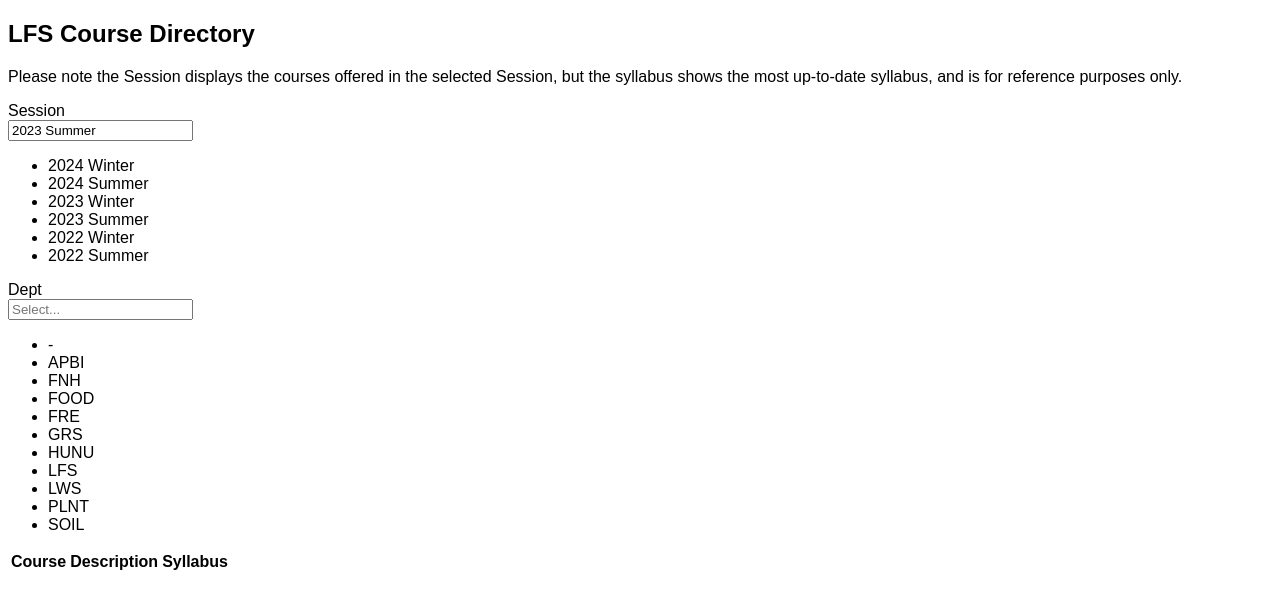
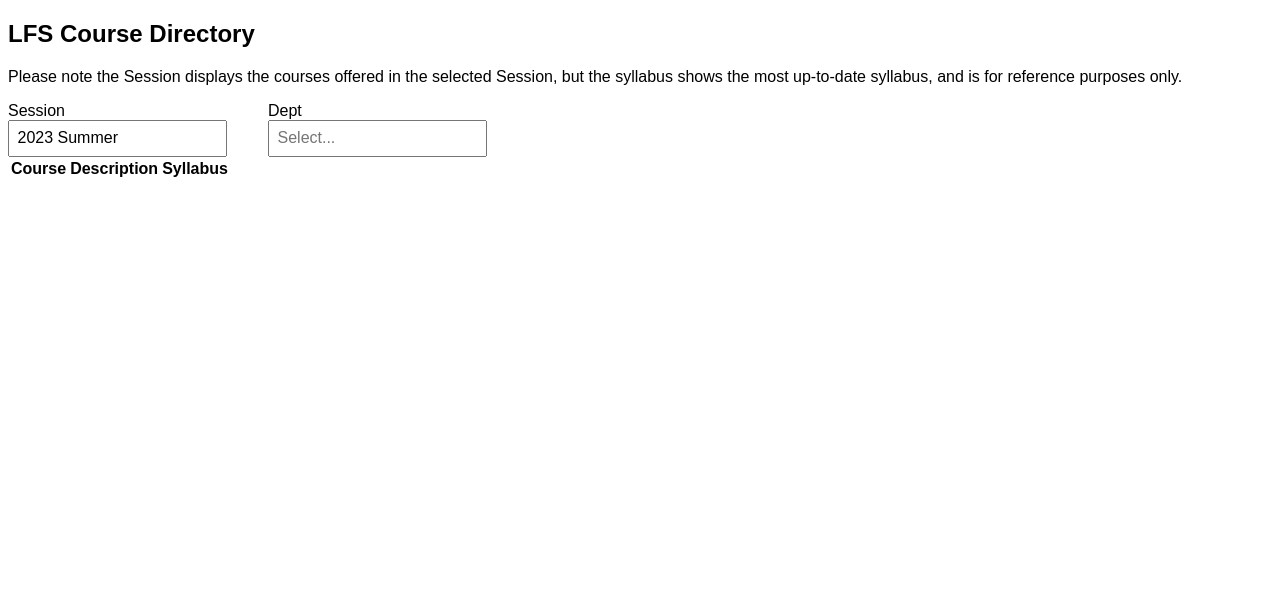
Before and after one commit to UBC-LFS/course-directory-flask, a Flask app: template templates/index.html in a window 1280 px wide. Shown: the top 609 px of the page. Run offline with Flask 3, Linux system fonts and the light colour scheme; the template is opened without the code that fills it, so the values that code supplies are empty.

Commit message:
Dropdown menu styled

```diff
--- a/main.py
+++ b/main.py
@@ -7,7 +7,7 @@
 @app.route("/")
 def home():
     # Updating data takes around 3 seconds, since the data does not change that often, we could make it update data daily or weekly?
-    updateData()
+    # updateData()
 
     with open("static/data/lfs-course-data.json", "r") as courseData:
         courseJSONData = json.loads(courseData.read())["sessions"]
--- a/static/css/main.css
+++ b/static/css/main.css
@@ -1,3 +1,43 @@
 body {
     font-family: sans-serif;
 }
+
+.filterOptionContainer {
+    content: "";
+    display: table;
+    clear: both;
+    width: 100%;
+}
+
+/* Dropdown menu CSS */
+.dropdown-menu {
+    float: left;
+    width: 200px;
+    margin-right: 60px;
+}
+.dropdown-input {
+    width: 200px;
+    font-size: 1em;
+    padding: 7.5px;
+}
+.dropdownUl {
+    position: absolute;
+    margin-top: 0;
+    list-style-type: none;
+    padding-left: 0;
+    background: white;
+    width: 218.5px;
+    border-radius: 0px 0px 20px 20px;
+    overflow: hidden;
+    box-shadow:0 1px 4px rgba(0, 0, 0, 0.3), 0 0 40px rgba(0, 0, 0, 0.1);
+}
+.dropdownLi {
+    padding: 10px;
+    cursor: pointer;
+    transition: 0.3s;
+}
+.dropdownLi:hover {
+    background: #002145;
+    color: white;
+}
+/* ^^^ */
--- a/static/javascript/dropdownMenu.js
+++ b/static/javascript/dropdownMenu.js
@@ -8,8 +8,9 @@
     sessionDropDown = document.getElementById("sessionDropDown");
     const sessionLi = document.createElement("li");
     sessionLi.innerHTML = String(year) + " " + termName
-    // sessionLi.className
+    sessionLi.classList.add("dropdownLi");
     sessionLi.addEventListener("click", function() {
+        hideDropdown('sessionDropDown') // Hides the dropdown menu
         selectSession(year, termCode, termName) // make this select that session and update courses to display
         // Make this get the current selected department
         const deptName = document.getElementById("deptInput").value
@@ -26,13 +27,14 @@
 generateSessions(currentYear - 1, "S", "Summer"); // previous year
 
 // For displaying dropdown menu options
-function displaySessions() {
-
+function showDropdown(idName) {
+    dropdown = document.getElementById(idName);
+    dropdown.style.display = "block";
 }
 
-function selectSession(year, termCode, termName) {
-    sessionInput = document.getElementById("sessionInput");
-    sessionInput.value = String(year) + " " + termName;
+function hideDropdown(idName) {
+    dropdown = document.getElementById(idName);
+    dropdown.style.display = "none";
 }
 
 
@@ -61,8 +63,9 @@
         deptDropDown = document.getElementById("deptDropDown");
         const deptLi = document.createElement("li");
         deptLi.innerHTML = deptName
-        // deptLi.className
+        deptLi.classList.add("dropdownLi");
         deptLi.addEventListener("click", function() {
+            hideDropdown('deptDropDown') // Hides the dropdown menu
             selectDept(deptName) // make this select that session and update courses to display
             // Gets the current selected year + term code from the input
             const year = document.getElementById("sessionInput").value.split(" ")[0]
--- a/templates/index.html
+++ b/templates/index.html
@@ -2,7 +2,8 @@
 <html>
     <head>
         <title>LFS Course Directory</title>
-
+        <!-- Page icon -->
+        <link rel="shortcut icon" href="https://cdn.ubc.ca/clf/7.0.4/img/favicon.ico">
         <!-- CSS file -->
         <link rel="stylesheet" href="{{ url_for('static', filename='css/main.css') }}">
 
@@ -12,25 +13,21 @@
 
         <p>Please note the Session displays the courses offered in the selected Session, but the syllabus shows the most up-to-date syllabus, and is for reference purposes only.</p>
 
-        <div class="dropdown-menu">
+        <div class="filterOptionContainer">
+            <div class="dropdown-menu" onmouseover="showDropdown('sessionDropDown')" onmouseout="hideDropdown('sessionDropDown')">
                 <label>Session</label><br>
-            <input onclick="displaySessions()" id="sessionInput" type="text" placeholder="Select...">
-
+                <input class="dropdown-input" id="sessionInput" type="text" placeholder="Select...">
                 <!-- Loop through each session option and displays it -->
-            <ul id="sessionDropDown">
-
-            </ul>
+                <ul class="dropdownUl" id="sessionDropDown" style="display:none"></ul>
             </div>
 
             <!-- Department dropdown menu -->
-        <div class="dropdown-menu">
+            <div class="dropdown-menu" onmouseover="showDropdown('deptDropDown')" onmouseout="hideDropdown('deptDropDown')">
                 <label>Dept</label><br>
-            <input onclick="displayDept()" id="deptInput" type="text" placeholder="Select...">
-
+                <input class="dropdown-input" id="deptInput" type="text" placeholder="Select...">
                 <!-- Loop through each session option and displays it -->
-            <ul id="deptDropDown">
-
-            </ul>
+                <ul class="dropdownUl" id="deptDropDown" style="display:none"></ul>
+            </div>
         </div>
 
 
```
Also changed, not shown: README.md. Lines whose indentation alone changed are shown as unchanged.
